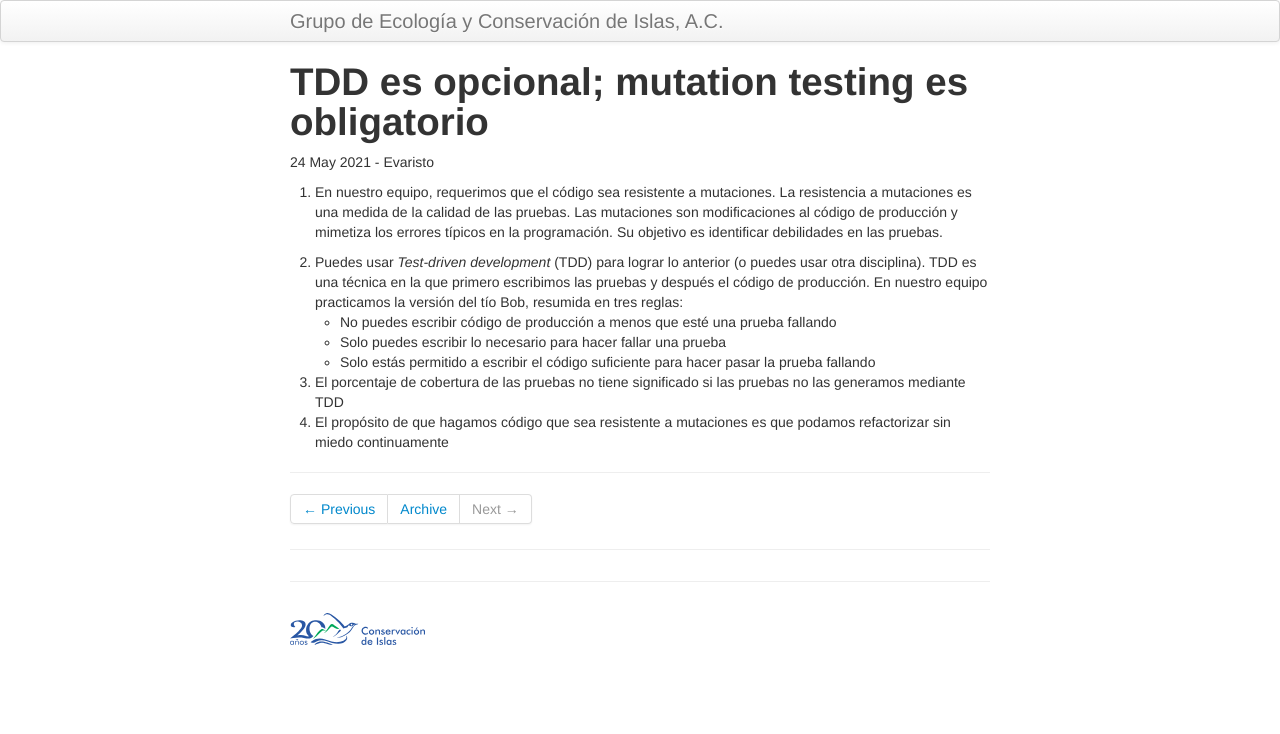
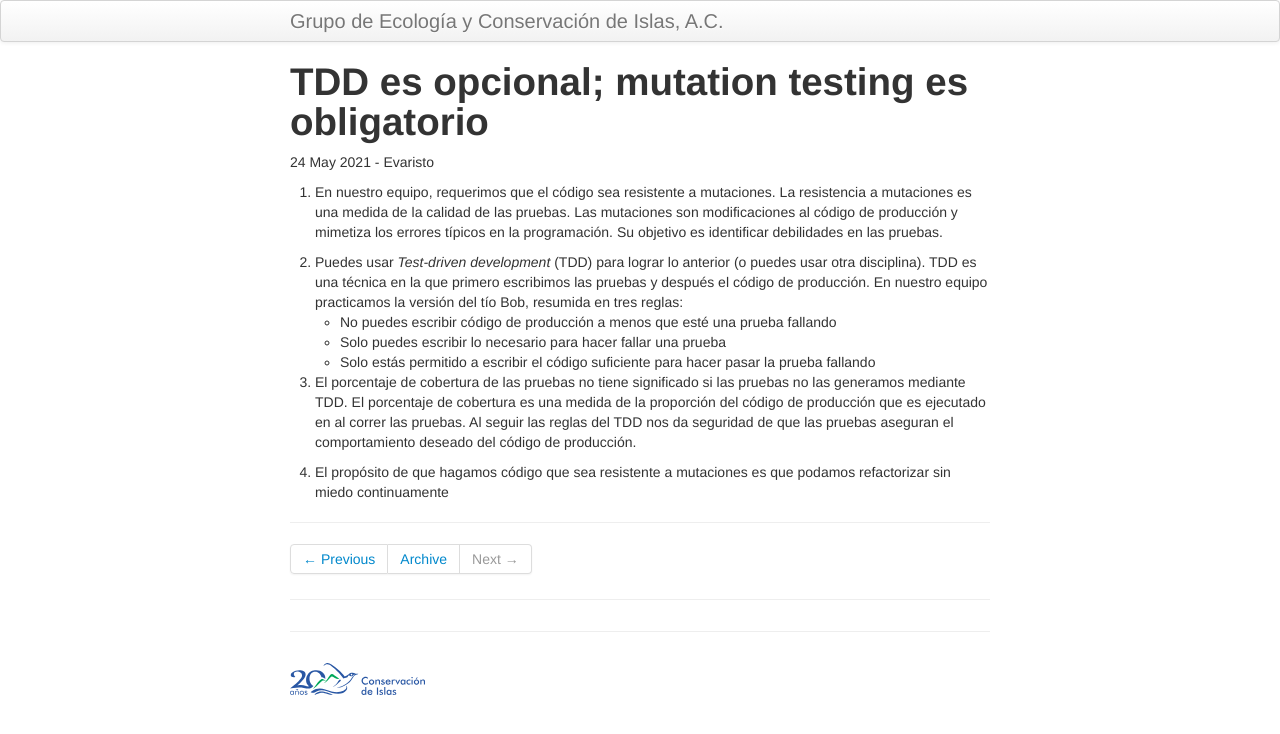
Before and after one commit to LizethMReyes/islasgeci.github.io, a Jekyll site: the page built from _posts/2021-05-24-tdd_mutants.md, in a window 1280 px wide. Shown: the top 734 px of the page. Built offline with Jekyll 4.4.1, drawn with Linux system fonts in a browser that asks for light colours.

Commit message:
✍🏿 Describe why the tests done with tdd are reliable

```diff
--- a/_posts/2021-05-24-tdd_mutants.md
+++ b/_posts/2021-05-24-tdd_mutants.md
@@ -18,6 +18,9 @@ tags: equipo
    - Solo estás permitido a escribir el código suficiente para hacer pasar la prueba fallando
 
 1. El porcentaje de cobertura de las pruebas no tiene significado si las pruebas no las generamos
-   mediante TDD
+   mediante TDD. El porcentaje de cobertura es una medida de la proporción del código de
+   producción que es ejecutado en al correr las pruebas. Al seguir las reglas del TDD nos da
+   seguridad de que las pruebas aseguran el comportamiento deseado del código de producción.
+
 1. El propósito de que hagamos código que sea resistente a mutaciones es que podamos refactorizar
    sin miedo continuamente
```
